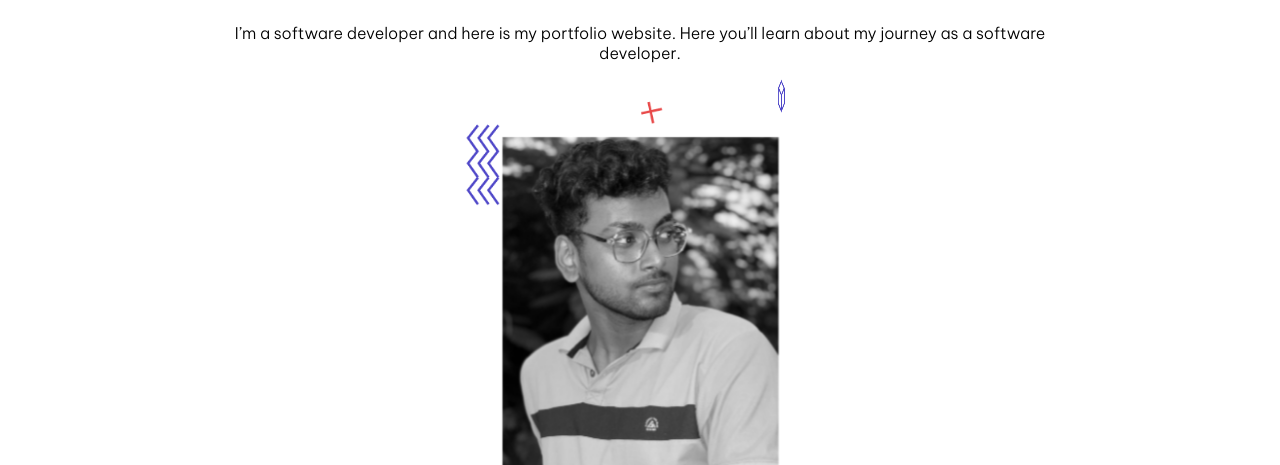
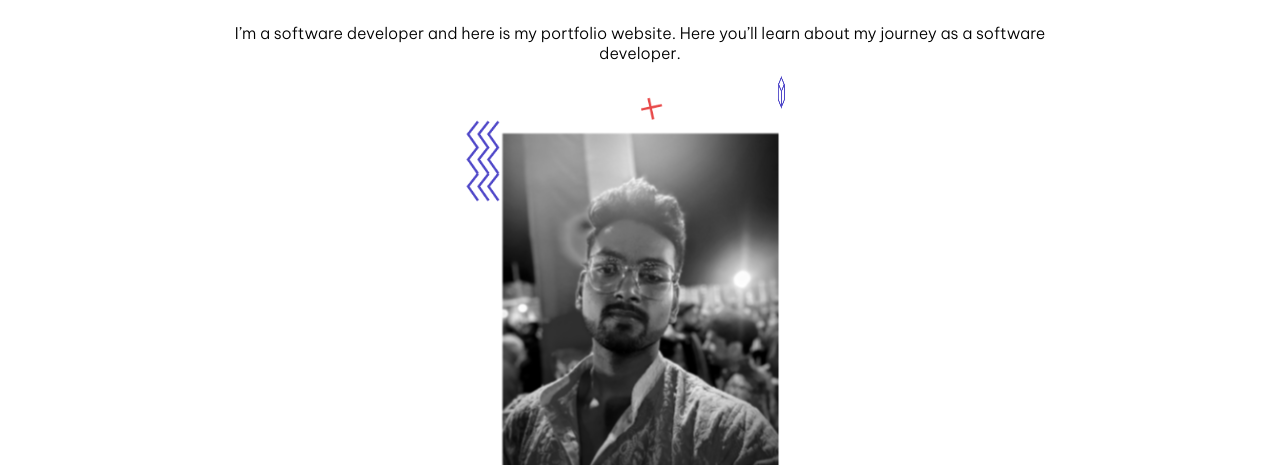
Before and after one commit to Sahilkr83/Portfolio-page, a plain HTML site: page index.html in a window 1280 px wide. Shown: the part 335-800 px from the top of the page. Drawn offline with nearby package versions, Linux system fonts and the light colour scheme.

Commit message:
Update index.html

```diff
--- a/index.html
+++ b/index.html
@@ -64,7 +64,7 @@
               <img src="./images/userAsset/plus.png" alt="" />
             </div>
             <div class="user-image">
-                <img src="./images/userAsset/UserImage.jpg" width="345px" />
+                <img src="./images/userAsset/user.JPG" width="345px" />
               </div>
             </div>
             <div class="btn-pink btn-project" id="but2">Hire me</div>
```
